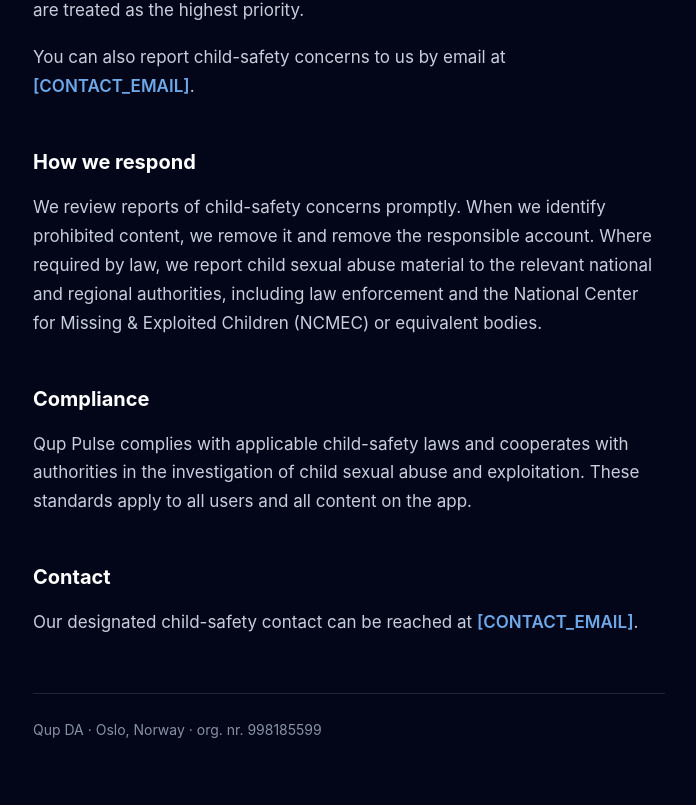
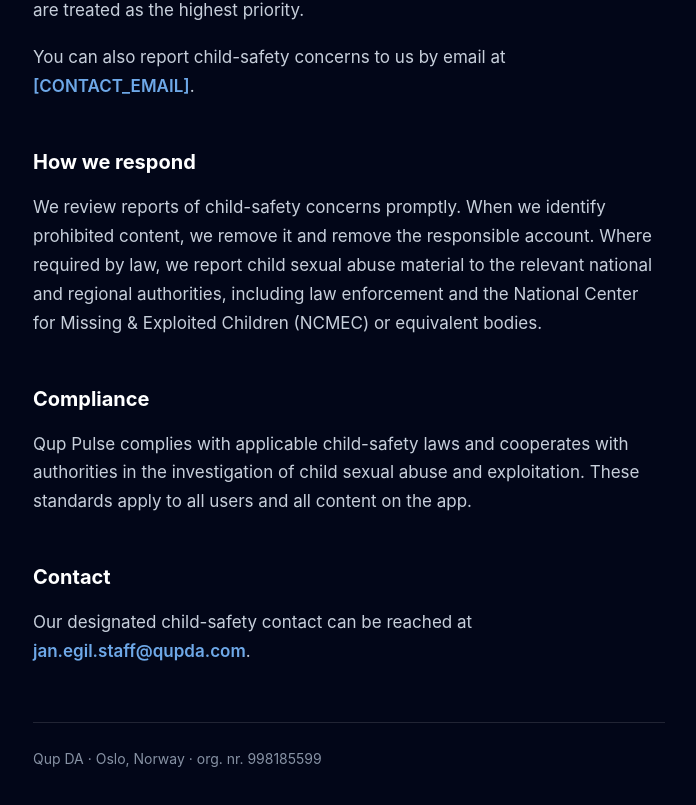
Before and after one commit to janegil-staff/qup-pulse-admin, a Next.js app: page /child-safety in a window 1280 px wide. Shown: the part 847-1652 px from the top of the page, without its empty margins (291-987 px from the left). Built offline with nearby package versions, Linux system fonts and the light colour scheme.

Commit message:
Add email to childs safety

```diff
--- a/src/app/child-safety/page.js
+++ b/src/app/child-safety/page.js
@@ -105,7 +105,7 @@
             <h2 style={styles.h2}>Contact</h2>
             <p style={styles.p}>
                 Our designated child-safety contact can be reached at{' '}
-                <a style={styles.a} href="mailto:[CONTACT_EMAIL]">[CONTACT_EMAIL]</a>.
+                <a style={styles.a} href="mailto:jan.egil.staff@qupda.com">jan.egil.staff@qupda.com</a>.
             </p>
 
             <div style={styles.footer}>Qup DA · Oslo, Norway · org. nr. 998185599</div>
```
